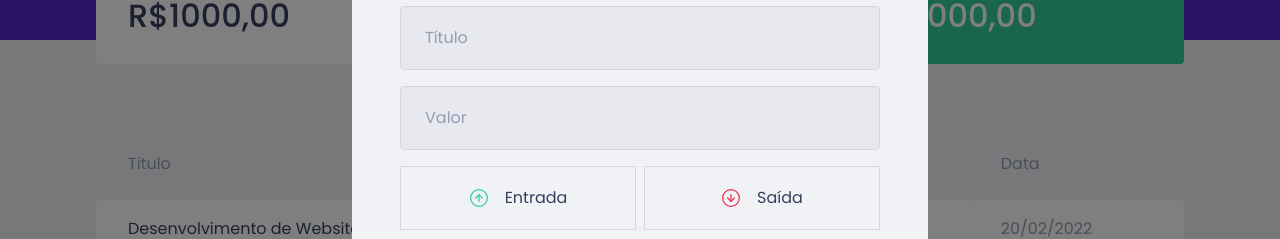
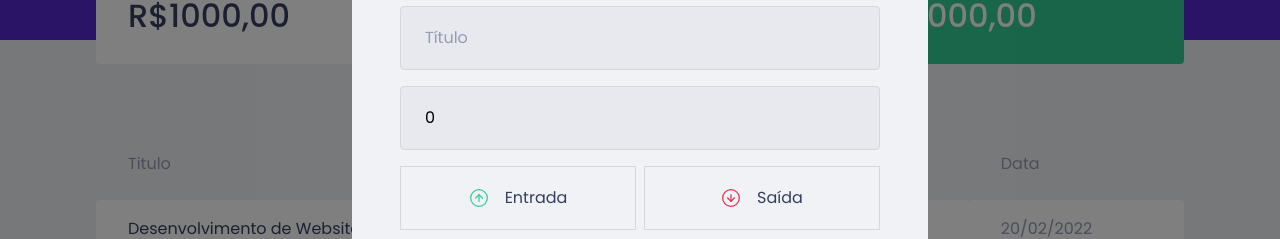
Before and after one commit to thiagocdn/dtmoney-ignite-reactjs, a React (Create React App) app: page / in a window 1280 px wide. Both pictures are taken after a click on the button "Nova Trancação". Shown: the part 232-471 px from the top of the page. Built offline with nearby package versions, Linux system fonts and the light colour scheme; no server answers; what miragejs would draw is missing.

Commit message:
Dados do form salvos

```diff
--- a/src/components/NewTransactionModal/index.tsx
+++ b/src/components/NewTransactionModal/index.tsx
@@ -1,4 +1,4 @@
-import { useState } from "react";
+import { FormEvent, useState } from "react";
 import ReactModal from "react-modal";
 import closeImg from "../../assets/close.svg"
 import incomeImg from "../../assets/income.svg"
@@ -11,7 +11,14 @@
 }
 
 export function NewTransactionModal({ isOpen, onRequestClose }: NewTransactionModalProps) {
+  const [title, setTitle] = useState('');
+  const [category, setCategory] = useState('');
+  const [value, setValue] = useState(0);
   const [type, setType] = useState('')
+
+  function handleCreateNewTransaction(event: FormEvent) {
+    event.preventDefault()
+  }
 
   return (
     <ReactModal
@@ -29,15 +36,21 @@
         <img src={closeImg} alt="Fechar modal" />
       </button>
 
-      <Container>
+      <Container
+        onSubmit={handleCreateNewTransaction}
+      >
         <h2>Cadastrar Transação</h2>
 
         <input
           placeholder="Título"
+          value={title}
+          onChange={(e) => setTitle(e.target.value)}
         />
         <input
           type="number"
           placeholder="Valor"
+          value={value}
+          onChange={(e) => setValue(Number(e.target.value))}
         />
 
         <TransactionTypeContainer>
@@ -64,6 +77,8 @@
 
         <input
           placeholder="Categoria"
+          value={category}
+          onChange={(e) => setCategory(e.target.value)}
         />
 
         <button type="submit">
```
